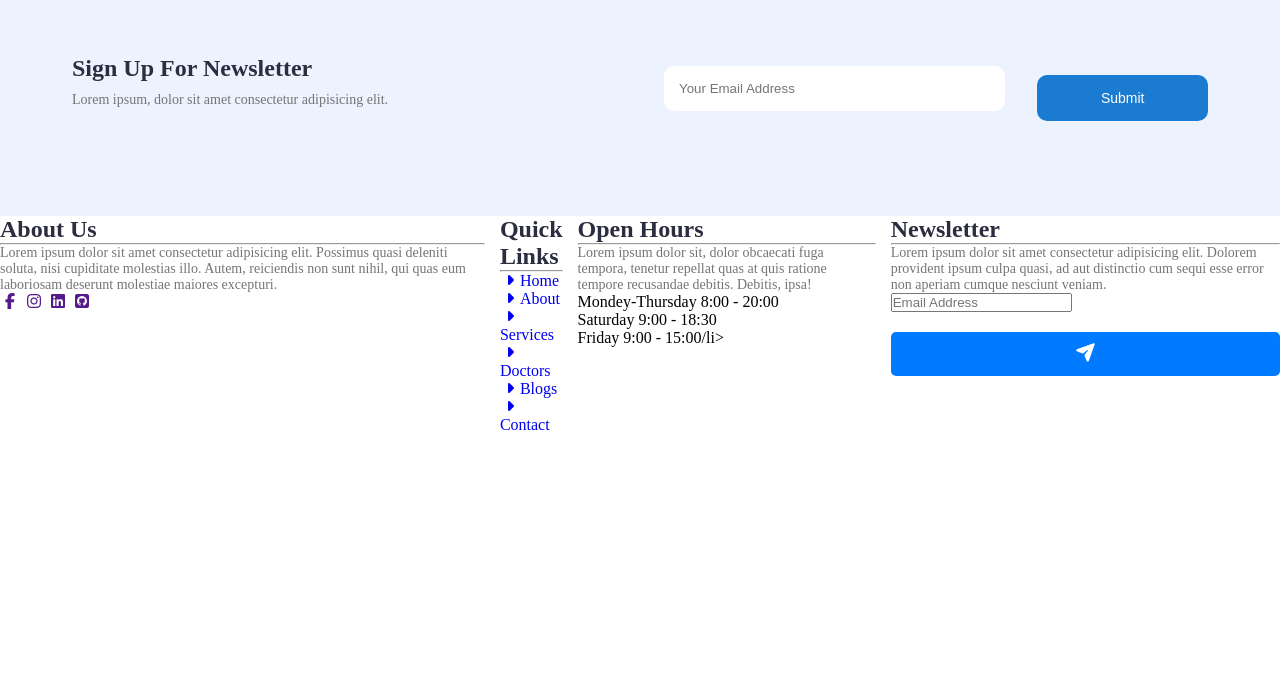
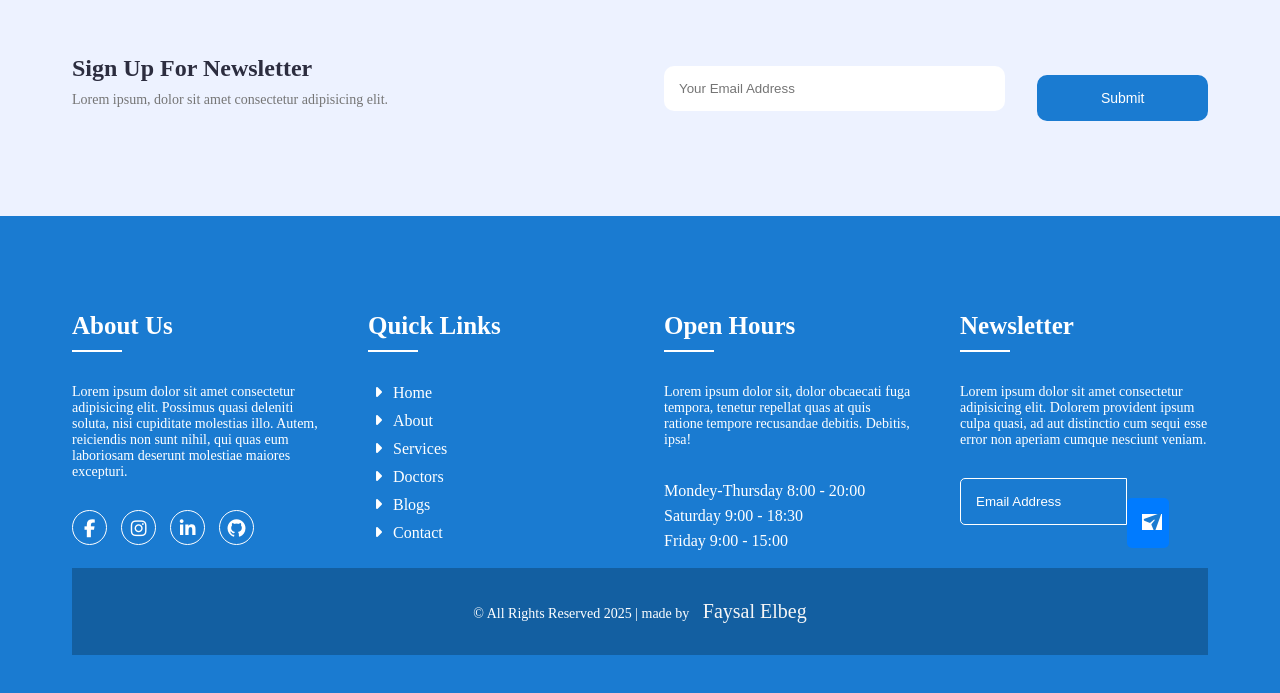
Before and after one commit to Faysal2000/hospital-project, a plain HTML site: page index.html in a window 1280 px wide. Shown: the part 7368-8061 px from the top of the page. Before the commit the page ends 7817 px from the top, so only its background shows below. Drawn offline with Linux system fonts and the light colour scheme.

Commit message:
completed footer setion

```diff
--- a/index.html
+++ b/index.html
@@ -468,6 +468,7 @@
 
     <section id="footer">
       <div class="footer-top">
+        <div class="container">
           <div class="row">
             <div class="col-1">
               <h2>About Us</h2>
@@ -477,8 +478,8 @@
               <div class="social">
                 <a href="" aria-label="visit facebook"><i class="fa-brands fa-facebook-f"></i></a>
                 <a href="" aria-label="visit instagram"><i class="fa-brands fa-instagram"></i></a>
-              <a href="" aria-label="visit linkedin"><i class="fa-brands fa-linkedin"></i></a>
-              <a href="" aria-label="visit github"><i class="fa-brands fa-square-github"></i></a>
+                <a href="" aria-label="visit linkedin"><i class="fa-brands fa-linkedin-in"></i></a>
+                <a href="" aria-label="visit github"><i class="fa-brands fa-github"></i></a>
               </div>
             </div>
 
@@ -502,7 +503,7 @@
                   <a href="#blogs"><i class="fa-solid fa-caret-right"></i>Blogs</a>
                 </li>
                 <li>
-                <a href="#contact"><i class="fa-solid fa-caret-right"></i>Contact</a>
+                  <a href="#appointment-container"><i class="fa-solid fa-caret-right"></i>Contact</a>
                 </li>
               </ul>
             </div>
@@ -515,7 +516,7 @@
               <ul>
                 <li>Mondey-Thursday 8:00 - 20:00</li>
                 <li>Saturday 9:00 - 18:30</li>
-              <li>Friday 9:00 - 15:00/li></li>
+                <li>Friday 9:00 - 15:00</li>
               </ul>
             </div>
 
@@ -526,12 +527,15 @@
 
               <form>
                 <input type="email" name="email" placeholder="Email Address" />
-              <button type="submit"><i class="fa-solid fa-paper-plane"></i></button>
+                <button type="submit" aria-label="send mail"><i class="fa-solid fa-paper-plane"></i></button>
               </form>
             </div>
           </div>
 
-        <div class="copyright"></div>
+          <div class="copyright">
+            <p>&copy; All Rights Reserved 2025 | made by <a href="https://www.linkedin.com/in/faysal-elbeg-715285223/" target="_blank">Faysal Elbeg</a></p>
+          </div>
+        </div>
       </div>
     </section>
     <!-- Footer End-->
--- a/style.css
+++ b/style.css
@@ -202,7 +202,8 @@ p {
 #help,
 #services,
 #blogs,
-#contact {
+#contact,
+#footer {
   padding: 6rem 0;
 }
 
@@ -708,3 +709,159 @@ button:hover {
 }
 
 /* Newsletter end*/
+
+/* Footer Start*/
+#footer {
+  background-color: var(--light-blue);
+  color: #fff;
+}
+
+#footer .container .row {
+  display: grid;
+  grid-template-columns: repeat(4, 1fr);
+  column-gap: 3rem;
+  justify-content: space-between;
+}
+#footer .container .row h2 {
+  color: #fff;
+  font-size: 25px;
+  font-weight: 800;
+  margin-bottom: 10px;
+}
+
+#footer .container .row hr {
+  margin: 10px 0 2rem;
+  width: 50px;
+  height: 2px;
+  font-weight: 900;
+  border: none;
+  background-color: #fff;
+}
+
+#footer .container .row .col-1 {
+  color: #fff;
+}
+
+#footer .container .row .col-1 .social {
+  margin-top: 30px;
+  color: #fff;
+}
+
+#footer .container .row .col-1 .social a i {
+  border: 1px solid #fff;
+  font-size: 18px;
+  width: 35px;
+  height: 35px;
+  text-align: center;
+  line-height: 1.9;
+  margin-right: 10px;
+  border-radius: 50%;
+  color: #fff;
+}
+
+#footer .container .row .col-1 .social a i:hover {
+  background-color: #fff;
+  color: var(--light-blue);
+}
+
+#footer .container .row .col-2 li {
+  margin: 10px 0;
+}
+#footer .container .row .col-2 li i {
+  margin-right: 5px;
+}
+
+#footer .container .row .col-2 ul :hover {
+  /* color: var(--light--gray); */
+  transform: translateX(10px);
+  transition: all 0.7s ease;
+}
+
+#footer .container .row .col-3 ul {
+  line-height: 25px;
+}
+#footer .container .row p {
+  color: #fff;
+  margin-bottom: 30px;
+}
+
+#footer .container .row .col-2 {
+  color: #fff;
+}
+
+#footer .container .row .col-2 ul li a {
+  color: #fff;
+}
+
+#footer .container .row .col-4 form {
+  position: absolute;
+}
+#footer .container .row .col-4 input {
+  padding: 15px;
+  width: 80%;
+  border: 1px solid #fff;
+  background-color: transparent;
+  border-radius: 5px 0 0 5px;
+  color: #fff;
+  outline: none;
+}
+
+#footer .container .row .col-4 {
+  position: relative;
+}
+
+#footer .container .row .col-4 input::placeholder {
+  color: #fff;
+}
+
+#footer .container .row .col-4 form button {
+  position: absolute;
+  padding: 15px;
+  right: 10;
+  top: 10;
+  border: none;
+  border-top-right-radius: 5px;
+  border-bottom-right-radius: 5px;
+  width: 20%;
+
+  /* position: absolute;
+  padding: 10px;
+  right: 10px;
+  top: 10px;
+  border: none;
+  border-top-right-radius: 5px;
+  border-bottom-right-radius: 5px;
+  width: 50px;
+  height: 42px;
+  cursor: pointer;  */
+}
+
+#footer .container .row .col-4 form button i {
+  color: var(--light-blue);
+  background-color: #fff;
+  font-size: 16px;
+}
+/* Footer End*/
+
+/*copyright start*/
+
+#footer .copyright {
+  background-color: #135fa1;
+  padding: 2rem 0;
+  width: 100%;
+  text-align: center;
+}
+
+#footer .copyright p {
+  color: #fff;
+  justify-content: center;
+  text-align: center;
+}
+
+#footer .copyright p a {
+  font-size: 20px;
+  margin-left: 10px;
+  color: var(--bg--white);
+}
+
+/*copyright end*/
```
Lines whose indentation alone changed are shown as unchanged.
